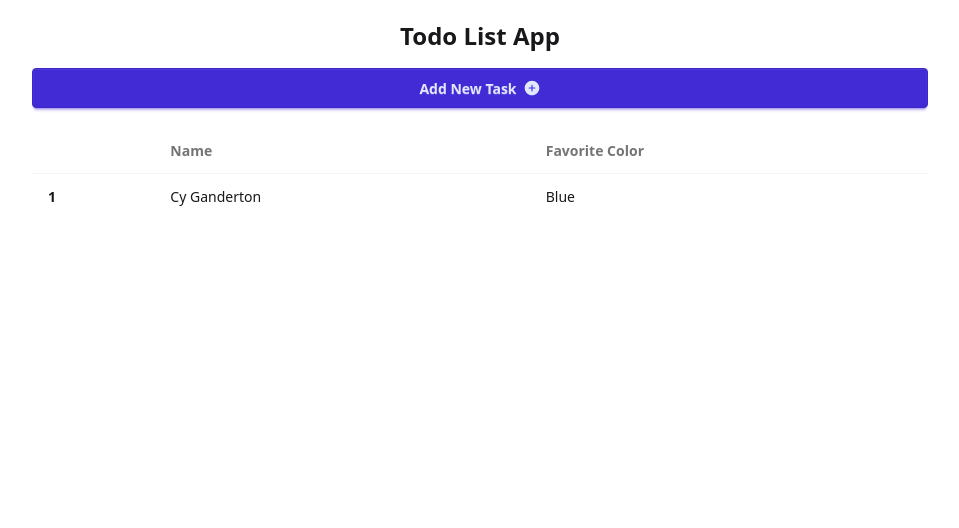
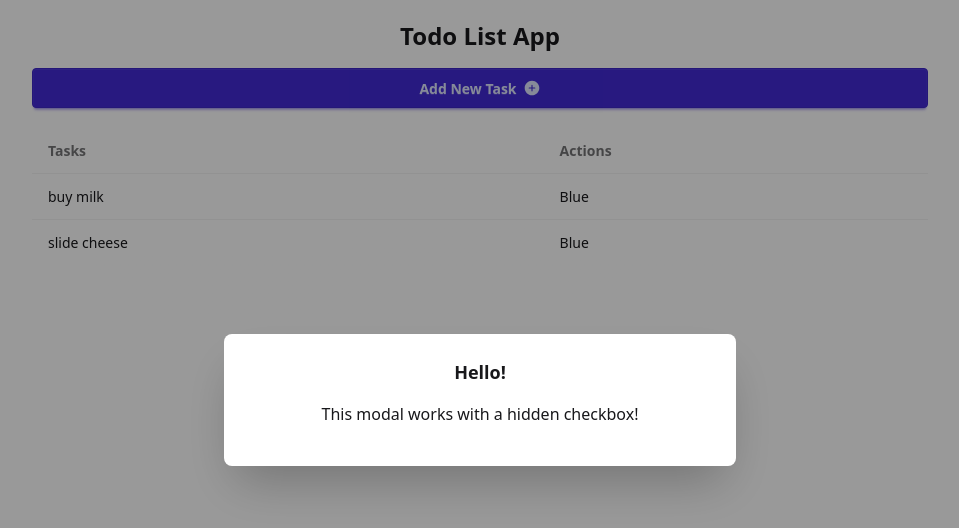
Before and after one commit to yifancui123/Next.js_Practice, a Next.js app in the folder --experimental-app/: page / in a window 1280 px wide. Both pictures are taken after a click on the button "Add New Task". Shown: the top 528 px of the page, without its empty margins (160-1119 px from the left). Built offline with nearby package versions, Linux system fonts and the light colour scheme; data requests are answered from the project's data file.

Commit message:
Move task table to Task.tsx file; Add a modal box

```diff
--- a/--experimental-app/app/AddTask.tsx
+++ b/--experimental-app/app/AddTask.tsx
@@ -1,10 +1,19 @@
+"use client";
+
 import { IoAddCircle } from "react-icons/io5";
+import Modal from "./Modal";
+import { useState } from "react";
 const AddTask = () => {
+
+  const [modalOpen, setModalOpen] = useState<boolean>(false);
+
   return(
     <div>
-      <button className="btn btn-primary w-full">
+      <button onClick={() => setModalOpen(true)} className="btn btn-primary w-full">
         Add New Task <IoAddCircle className="+" size={18}/>
       </button>
+
+      <Modal modalOpen={modalOpen} setModalOpen={setModalOpen}/>
     </div>
     );
 };
--- /dev/null
+++ b/--experimental-app/app/Modal.tsx
@@ -0,0 +1,21 @@
+import React from 'react'
+
+interface ModalProps {
+  modalOpen: boolean;
+  setModalOpen: () => void;
+}
+
+const Modal: React.FC<ModalProps> = ( {modalOpen, setModalOpen} ) => {
+  return (
+    <div className={`modal ${modalOpen ? "modal-open" : ""}`} role="dialog">
+      <div className="modal-box">
+        <h3 className="text-lg font-bold">Hello!</h3>
+        <p className="py-4">This modal works with a hidden checkbox!</p>
+      </div>
+      <label className="modal-backdrop" onClick={()=>setModalOpen(false)}>Close</label>
+    </div>
+
+  )
+}
+
+export default Modal
--- /dev/null
+++ b/--experimental-app/app/Task.tsx
@@ -0,0 +1,16 @@
+import { ITask } from "@/types/tasks";
+
+interface TaskProps {
+  task: ITask;
+}
+
+const Task: React.FC<TaskProps> = ( {task} ) =>{
+  return (
+    <tr key = {task.id}>
+      <td>{task.text}</td>
+      <td>Blue</td>
+    </tr>
+  );
+};
+
+export default Task;
--- a/--experimental-app/app/TodoList.tsx
+++ b/--experimental-app/app/TodoList.tsx
@@ -1,22 +1,25 @@
-const TodoList = () =>{
+import { ITask } from "@/types/tasks";
+import Task from "./Task";
+
+interface TodoListProps {
+  tasks: ITask[]
+}
+
+const TodoList: React.FC<TodoListProps> = ( {tasks} ) => {
   return(
     <div className="overflow-x-auto">
       <table className="table">
         {/* head */}
         <thead>
           <tr>
-            <th></th>
-            <th>Name</th>
-            <th>Favorite Color</th>
+            <th>Tasks</th>
+            <th>Actions</th>
           </tr>
         </thead>
         <tbody>
-          {/* row 1 */}
-          <tr>
-            <th>1</th>
-            <td>Cy Ganderton</td>
-            <td>Blue</td>
-          </tr>
+          {tasks.map(task => (
+            <Task key={task.id} task={task} />
+          ))}
 
         </tbody>
       </table>
--- a/--experimental-app/app/page.tsx
+++ b/--experimental-app/app/page.tsx
@@ -14,7 +14,7 @@ export default async function Home(){
        <h1 className="text-2xl font-bold">Todo List App</h1>
        <AddTask/>
      </div>
-     <TodoList/>
+     <TodoList tasks={tasks}/>
    </main>
  );
 }
```
